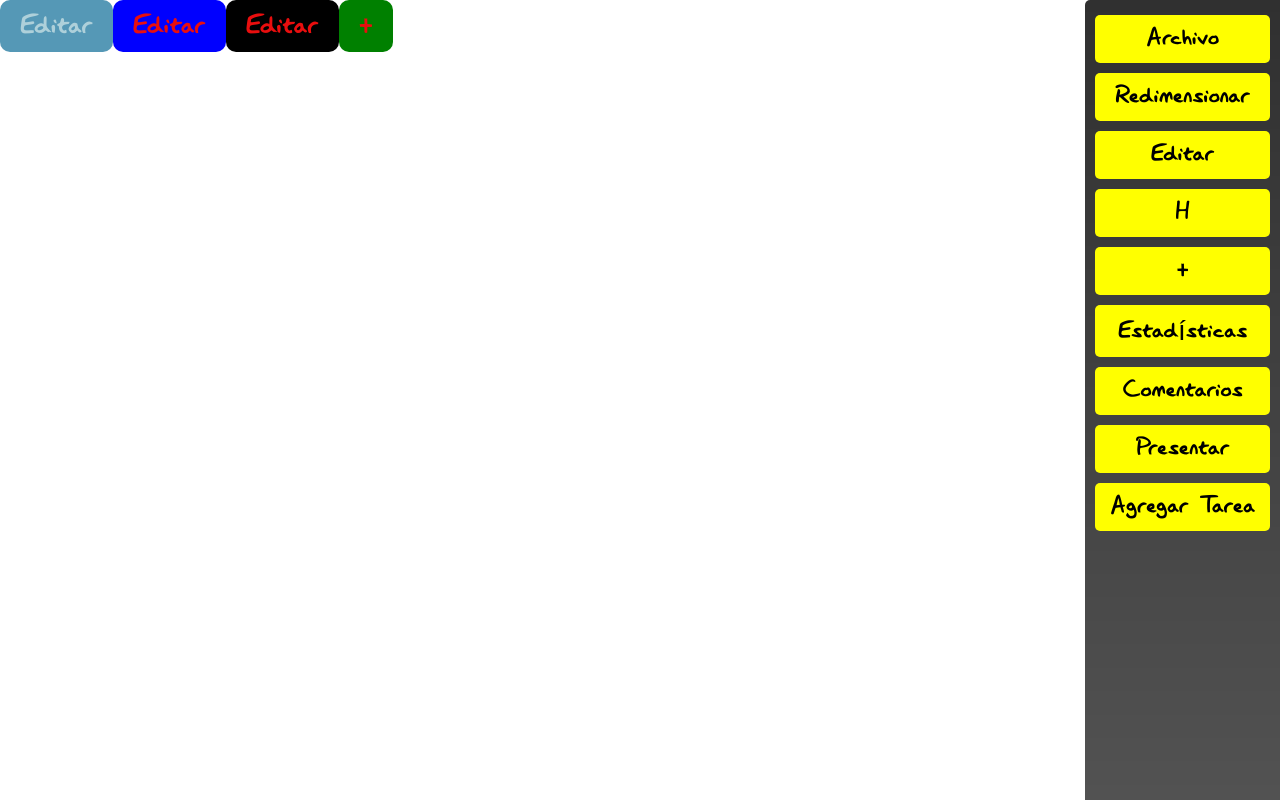
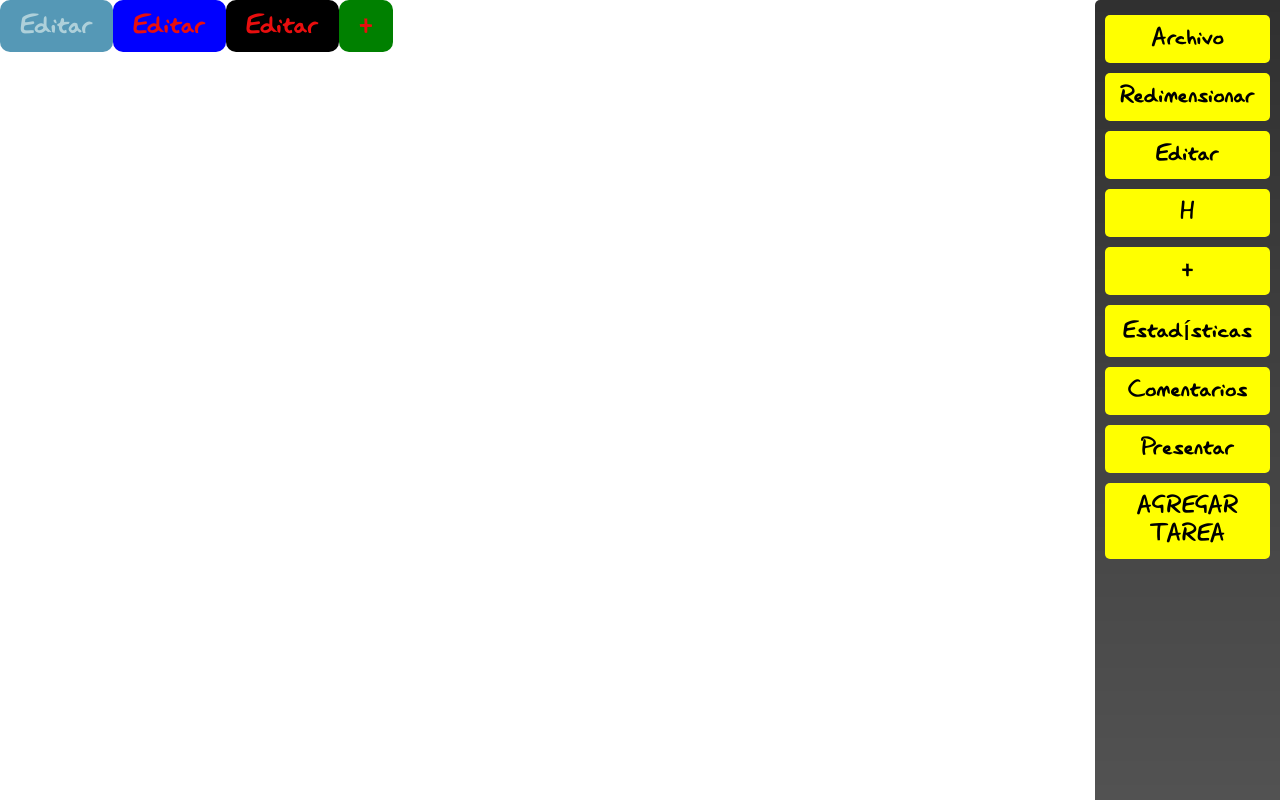
Before and after one commit to Jeidy25Saquic/note-web, a React (Create React App) app: page / in a window 1280 px wide. Built offline with nearby package versions, Linux system fonts and the light colour scheme; a web font is replaced by a local one.

Commit message:
Estructura base de Agregar Secciones y Tareas

```diff
--- a/src/App.js
+++ b/src/App.js
@@ -1,13 +1,14 @@
+// App.js
 import './App.css';
 import Section from './Section';
 import BarraDeFunciones from './BarraDeFunciones';
-import Tablero from './Tablero';
+import Tablero from './Tablero'; // Importa el componente de tablero
+
 import React, { useState } from 'react';
 
 function App() {
-  const [tableros, setTableros] = useState([]);
+  const [tableros, setTableros] = useState([]); // Estado para manejar los tableros
 
-  // Función para agregar un nuevo tablero
   const handleAddTablero = () => {
     const newTablero = { title: `Tablero ${tableros.length + 1}` };
     setTableros([...tableros, newTablero]);
@@ -15,14 +16,9 @@ function App() {
 
   return (
     <div className="Principal">
-      {/* Barra de tareas */}
-      <BarraDeFunciones />
-
-      {/* Section con el botón para agregar tableros */}
-      <Section onAddTablero={handleAddTablero} />
-
-      {/* Renderizado */}
-      <div className="tableros-container">
+      <BarraDeFunciones onAddTablero={handleAddTablero} /> {/* Pasa la función al componente */}
+      <Section />
+      <div className="tablero-container">
         {tableros.map((tablero, index) => (
           <Tablero key={index} title={tablero.title} />
         ))}
--- a/src/BarraDeFunciones.js
+++ b/src/BarraDeFunciones.js
@@ -2,7 +2,7 @@
 import React from 'react';
 import './BarraDeFunciones.css';
 
-function BarraDeFunciones() {
+function BarraDeFunciones({ onAddTablero }) { // Recibe la función como prop
   return (
     <div className="barra-de-funciones">
       <button className="boton-funcion">Archivo</button>
@@ -13,7 +13,7 @@ function BarraDeFunciones() {
       <button className="boton-funcion">Estadísticas</button>
       <button className="boton-funcion">Comentarios</button>
       <button className="boton-funcion">Presentar</button>
-      <button className="boton-funcion">Agregar Tarea</button>
+      <button className="boton-funcion" onClick={onAddTablero}>AGREGAR<br/>TAREA</button>
     </div>
   );
 }
--- a/src/Tablero.css
+++ b/src/Tablero.css
@@ -8,6 +8,14 @@
     width: 200px;
     text-align: center;
   }
+  /* App.css */
+.tablero-container {
+    display: flex;
+    flex-wrap: wrap;
+    gap: 16px;
+    padding: 16px;
+  }
+
 
   .tablero h3 {
     font-size: 1.2rem;
--- a/src/Tablero.js
+++ b/src/Tablero.js
@@ -1,5 +1,5 @@
 import React, { useState } from 'react';
-
+import './Tablero.css';
 function Tablero({ title }) {
   const [notes, setNotes] = useState([]);
 
```
